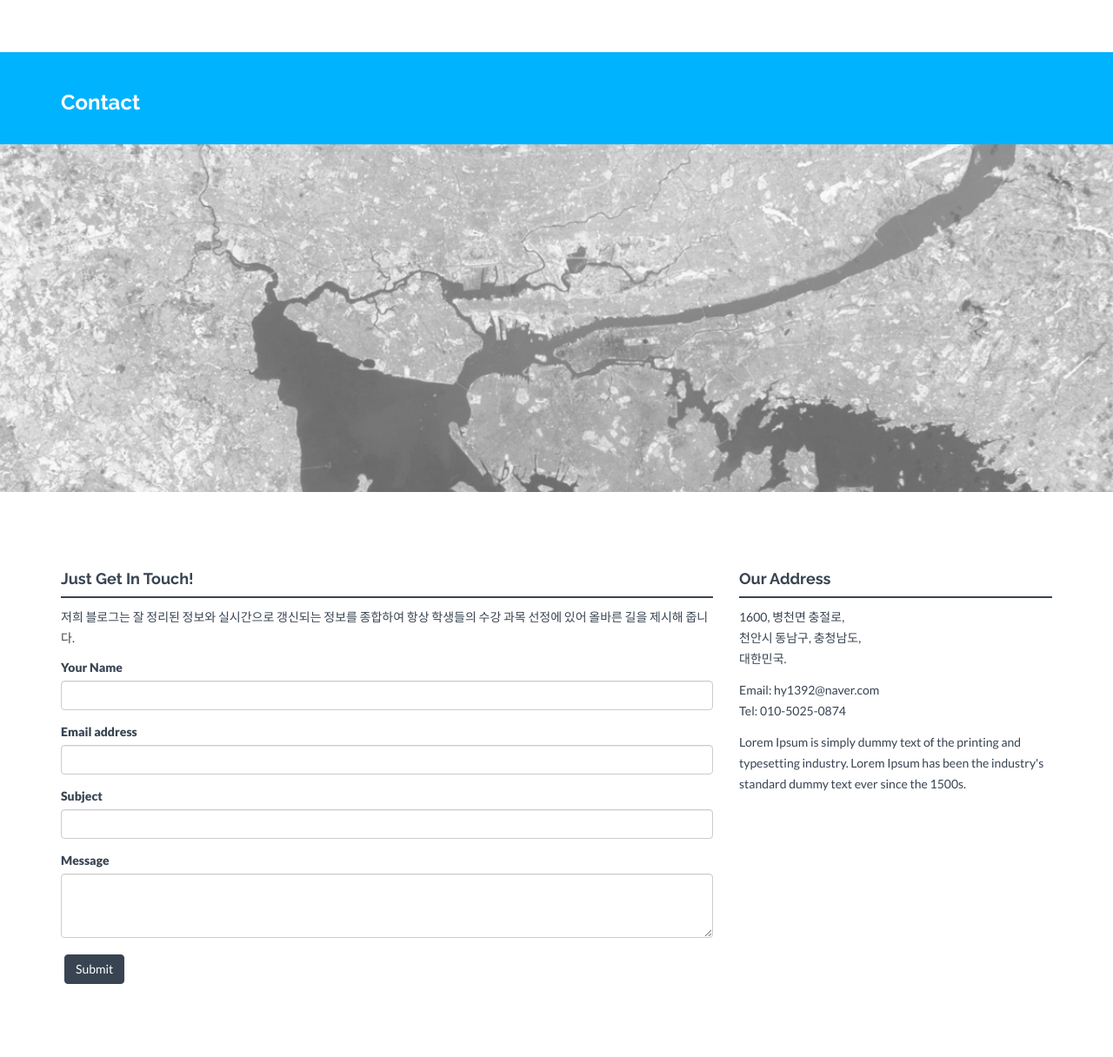
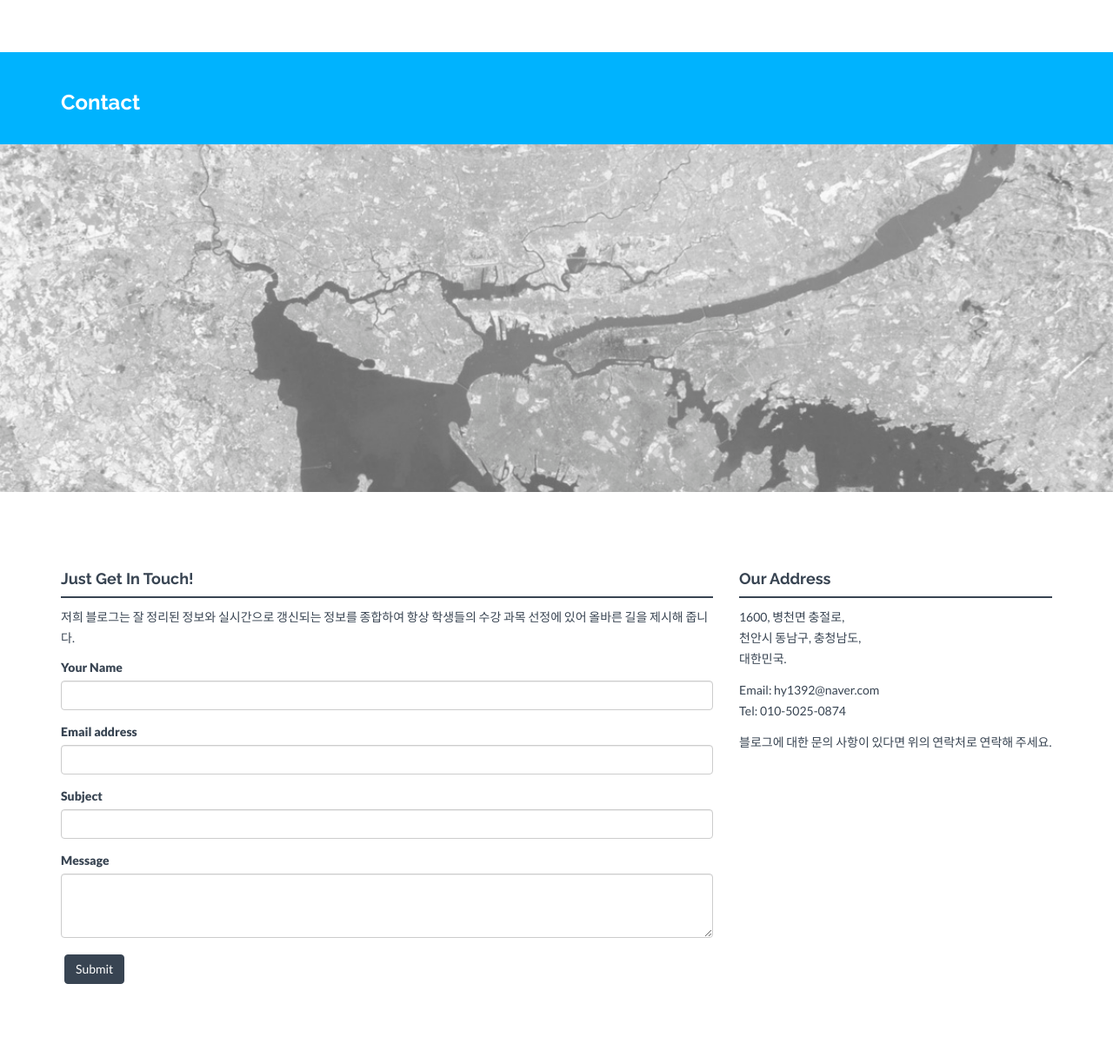
Before and after one commit to hy1392/hy1392.github.com, a Jekyll site: the page built from contact.html, in a window 1280 px wide. Shown: the part 100-1316 px from the top of the page at 87% size. Built offline with Jekyll 4.4.1, drawn with Linux system fonts in a browser that asks for light colours; nearby versions of some CDN libraries; grey boxes are pictures that could not be loaded.

Commit message:
Update contact.html

```diff
--- a/contact.html
+++ b/contact.html
@@ -45,7 +45,7 @@ permalink: /contact/
                     Email: {{ site.email }}<br/>
                     Tel: {{ site.tel }}
                 </p>
-                <p>Lorem Ipsum is simply dummy text of the printing and typesetting industry. Lorem Ipsum has been the industry's standard dummy text ever since the 1500s.</p>
+                <p>블로그에 대한 문의 사항이 있다면 위의 연락처로 연락해 주세요.</p>
         </div>
     </div><! --/row -->
 </div><! --/container -->
```
